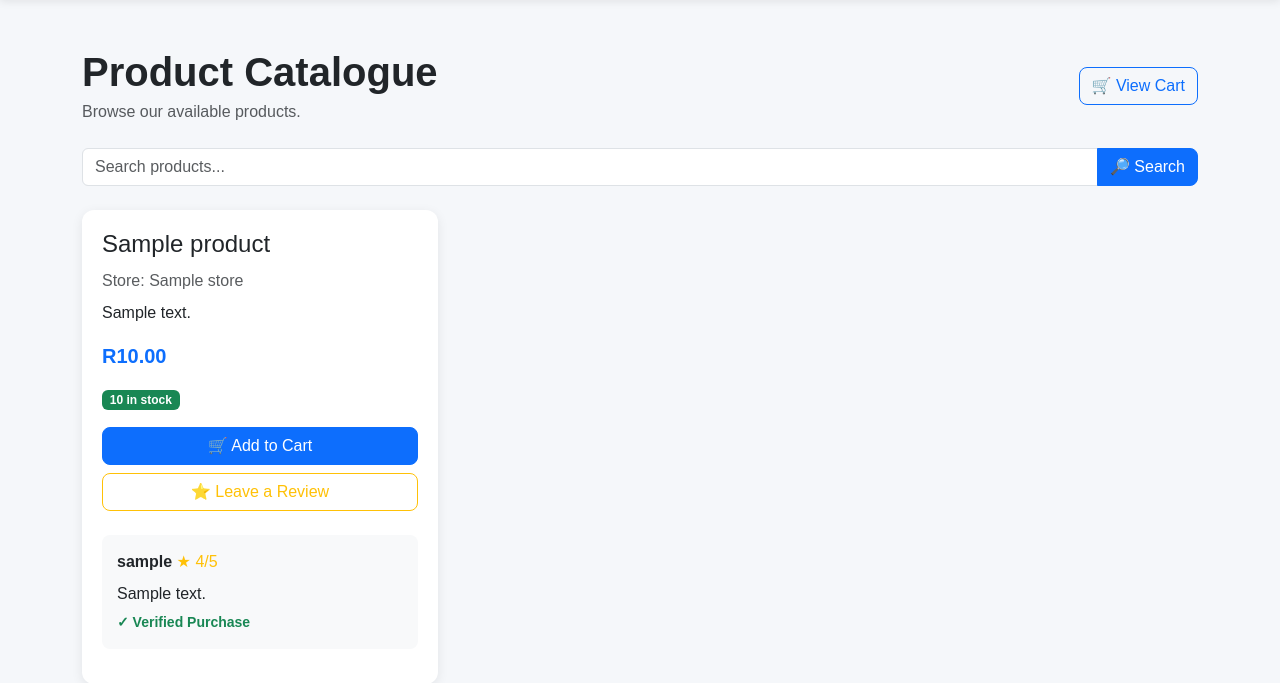
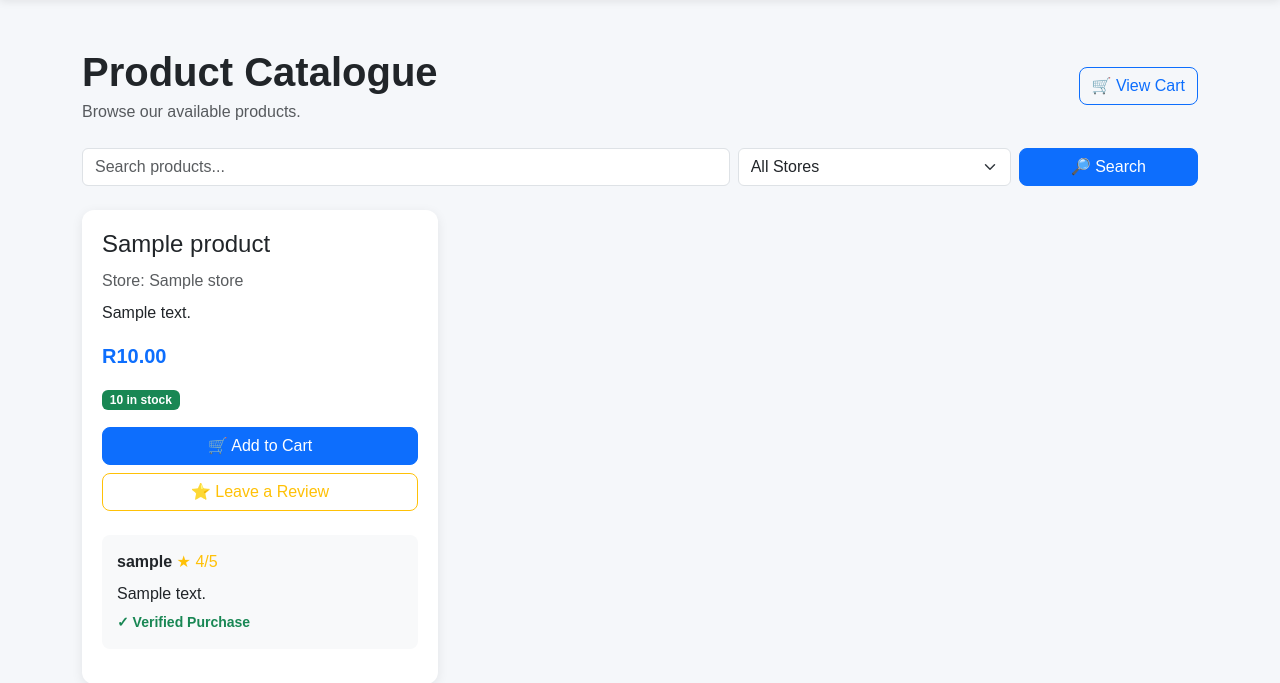
Before and after one commit to fikile03/django-ecommerce, a Django app: page /products/ in a window 1280 px wide. Shown: the part 56-739 px from the top of the page. Run offline with Django 5.2, Linux system fonts and the light colour scheme; tables that the repository leaves empty hold one stand-in row (values such as "Sample post").

Commit message:
Add product catalogue store filtering

```diff
--- a/shop/templates/shop/product_catalogue.html
+++ b/shop/templates/shop/product_catalogue.html
@@ -19,19 +19,43 @@
 </div>
 
 <form method="get" class="mb-4">
-    <div class="input-group">
-        <input type="text" name="q" value="{{ search_query }}" class="form-control" placeholder="Search products...">
 
-        <button type="submit" class="btn btn-primary">
-            🔎 Search
-        </button>
+    <div class="row g-2">
 
-        {% if search_query %}
-        <a href="{% url 'product_catalogue' %}" class="btn btn-outline-secondary">
-            Clear
+        <div class="col-md-7">
+            <input type="text" name="q" value="{{ search_query }}" class="form-control"
+                placeholder="Search products...">
+        </div>
+
+        <div class="col-md-3">
+            <select name="store" class="form-select">
+                <option value="">All Stores</option>
+
+                {% for store in stores %}
+                <option value="{{ store.id }}" {% if store.is_selected %}selected{% endif %}>
+                    {{ store.name }}
+                </option>
+                {% endfor %}
+
+            </select>
+        </div>
+
+        <div class="col-md-2 d-grid">
+            <button type="submit" class="btn btn-primary">
+                🔎 Search
+            </button>
+        </div>
+
+    </div>
+
+    {% if search_query or store_id %}
+    <div class="mt-2">
+        <a href="{% url 'product_catalogue' %}" class="btn btn-outline-secondary btn-sm">
+            Clear Filters
         </a>
-        {% endif %}
     </div>
+    {% endif %}
+
 </form>
 
 {% if products %}
--- a/shop/views.py
+++ b/shop/views.py
@@ -243,6 +243,7 @@ def product_catalogue(request):
     """Display all products and their associated reviews."""
 
     search_query = request.GET.get("q", "").strip()
+    store_id = request.GET.get("store", "").strip()
 
     products = Product.objects.select_related("store").all()
 
@@ -251,6 +252,14 @@ def product_catalogue(request):
             models.Q(name__icontains=search_query)
             | models.Q(description__icontains=search_query)
         )
+
+    if store_id:
+        products = products.filter(store_id=store_id)
+
+    stores = Store.objects.all().order_by("name")
+
+    for store in stores:
+        store.is_selected = str(store.id) == store_id
 
     reviews = Review.objects.select_related("user", "product").all()
 
@@ -261,6 +270,8 @@ def product_catalogue(request):
             "products": products,
             "reviews": reviews,
             "search_query": search_query,
+            "store_id": store_id,
+            "stores": stores,
         },
     )
 
```
